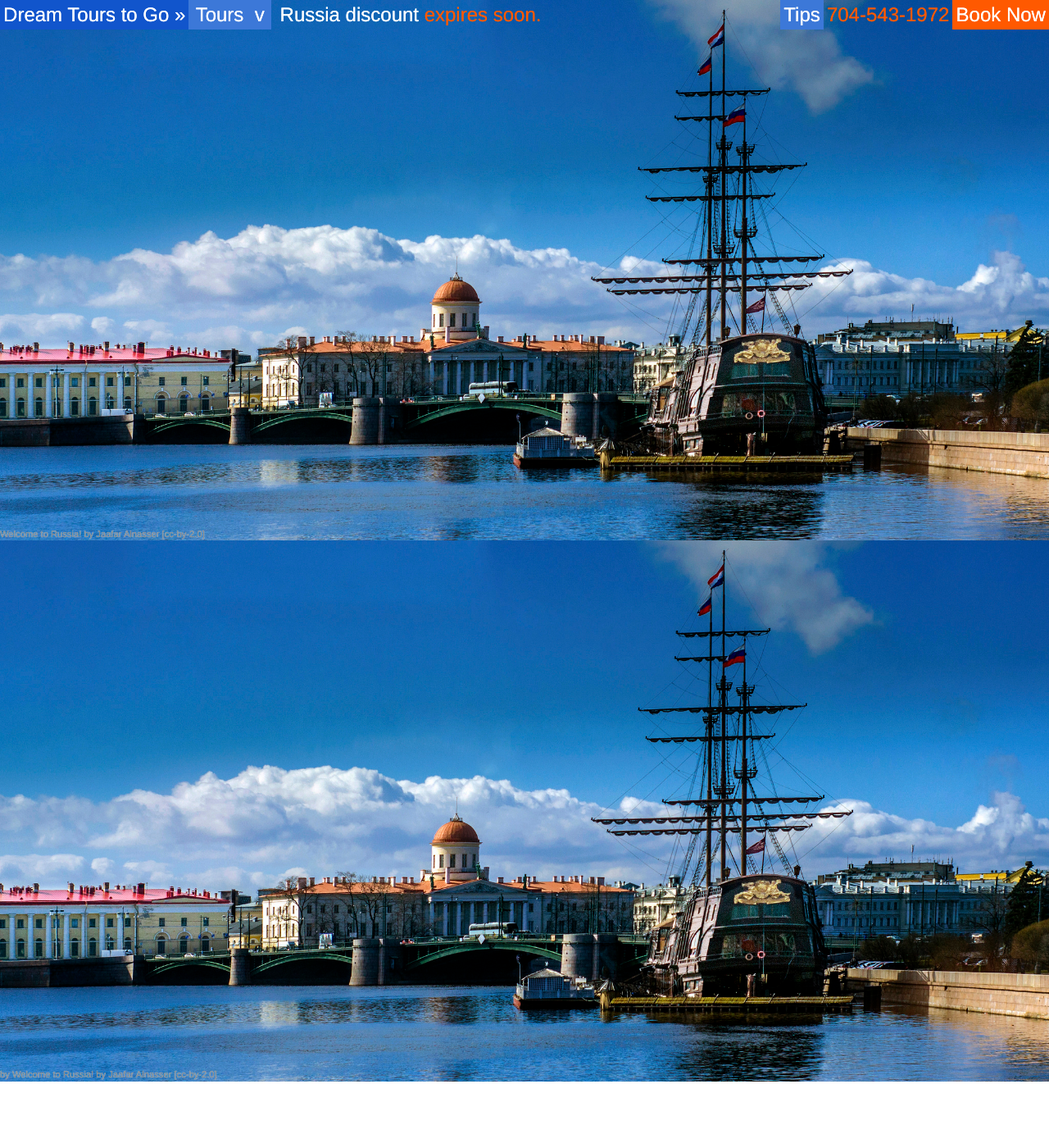
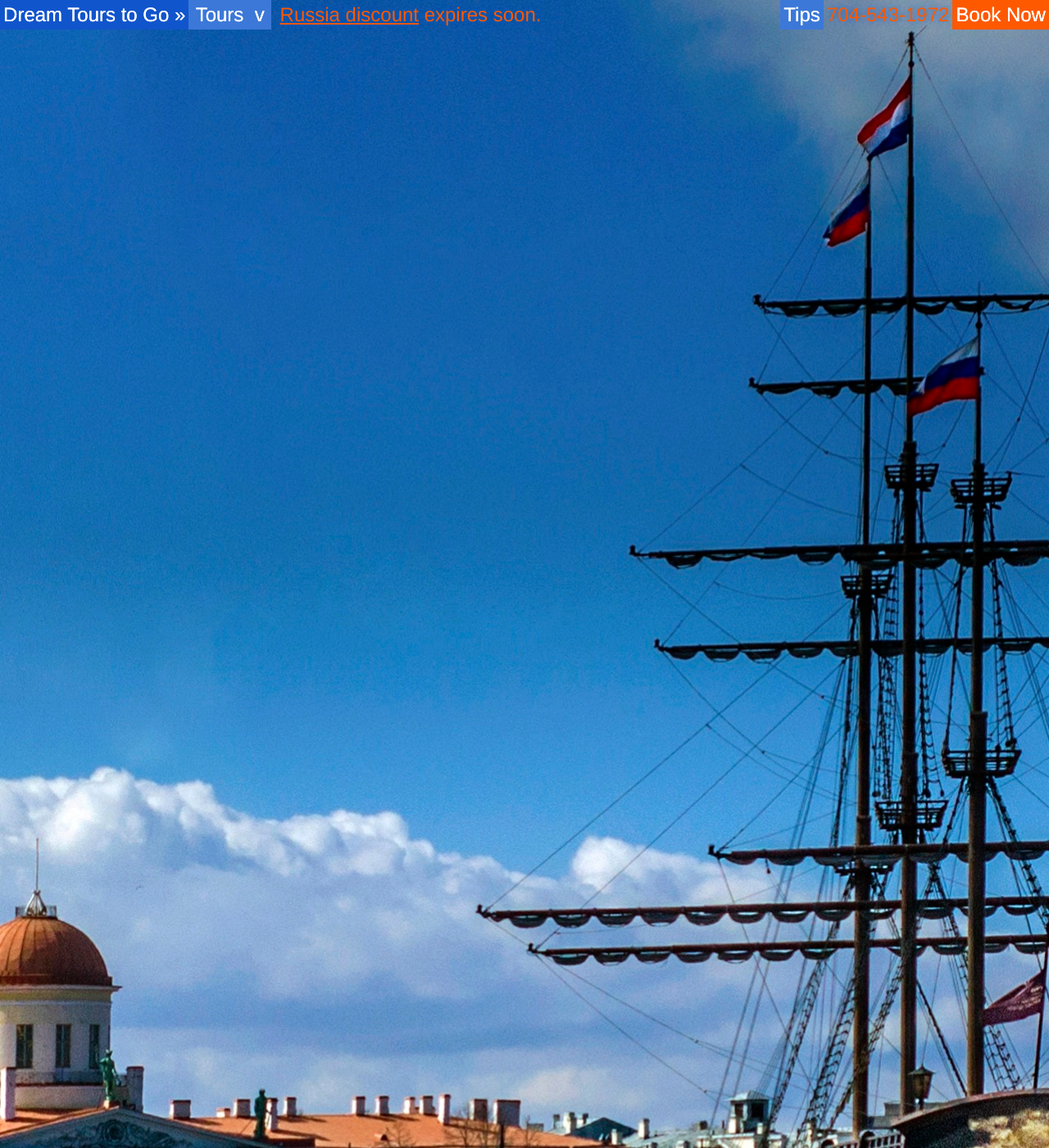
Before and after one commit to mifran/dream-tours-to-go, a Jekyll site: the page built from index.markdown, in a window 1280 px wide and 1400 px high. Shown: the whole window at 82% size. Built offline with Jekyll 4.4.1, drawn with Linux system fonts in a browser that asks for light colours; some web fonts are replaced.

Commit message:
tall top image, shadow text, layouts

```diff
--- a/index.markdown
+++ b/index.markdown
@@ -1,12 +1,6 @@
 ---
 layout: default
 title: Group Escorted Cruises
-hero-image: images/welcome-to-russia-by-jaafar-alnasser-on-flickr-cc-by-2.0.jpg
-hero-image-alt: Welcome to Russia! by Jaafar Alnasser on Flickr, cc-by-2.0
-hero-image-title: Welcome to Russia!
-hero-image-attribution: By Jaafar Alnasser, CC-BY-2.0 (//creativecommons.org/licenses/by/2.0/), via Flickr
-hero-image-attribution-href: //www.flickr.com/photos/71011448@N08/14256154431
-hero-image-author: Jaafar Alnasser
 ---
 <div id="p2" class="page">
 <div class="picture-book-page-image">
@@ -28,6 +22,6 @@
 
 </div>
 <div class="picture-book-page-image-author">
-by <a title="By Jaafar Alnasser [CC-BY-2.0 (//creativecommons.org/licenses/by/2.0)], via Flickr" href="//www.flickr.com/photos/71011448@N08/14256154431">Welcome to Russia!</a> by Jaafar Alnasser [<a href="//creativecommons.org/licenses/by/2.0">cc-by-2.0</a>]
+Cropped <a title="By Jaafar Alnasser [CC-BY-2.0 (//creativecommons.org/licenses/by/2.0)], via Flickr" href="//www.flickr.com/photos/71011448@N08/14256154431">Welcome to Russia!</a> by Jaafar Alnasser &#91;<a href="//creativecommons.org/licenses/by/2.0">cc-by-2.0</a>&#93;
 </div>
 </div>
--- a/stylesheets/stylesheet.css
+++ b/stylesheets/stylesheet.css
@@ -21,6 +21,7 @@
   display: none;
   position: relative;
   z-index: 1200;
+  text-shadow: 0 0 8px rgba(17, 88, 209, 1.0);
 }
 .menu-full {
   z-index: 1000;
@@ -49,6 +50,9 @@
   top: 0px;
   background-color: #1155cc;
 }
+.sky {
+  text-shadow: 0 0 8px rgba(17, 88, 209, 0.8);
+}
 .level-2-button, .level-2-container {
   top: 0px;
   left: -1px;
@@ -74,10 +78,16 @@
   float: right;
   text-align: right;
   color: #ff5900;
+  text-shadow: 0 0 8px rgba(17, 88, 209, 0.8);
+}
+.promo-box a {
+  text-decoration: underline;
+  color: #ff5900;
 }
 .promo-box {
   top: 0px;
   color: #ff5900;
+  text-shadow: 0 0 8px rgba(17, 88, 209, 0.8);
 }
 .action-button {
   top: 0px;
@@ -460,10 +470,6 @@
 
 /* All Mobile Sizes (devices and browser) */
 @media only screen and (max-width: 767px) {
-  header {
-    padding-top: 10px;
-    padding-bottom: 10px;
-  }
   #downloads {
     margin-bottom: 25px;
   }
```
Also changed, not shown: other parts of index.markdown (+1 -1 lines), images/welcome-to-russia-by-jaafar-alnasser-on-flickr-cc-by-2.0.jpg.
